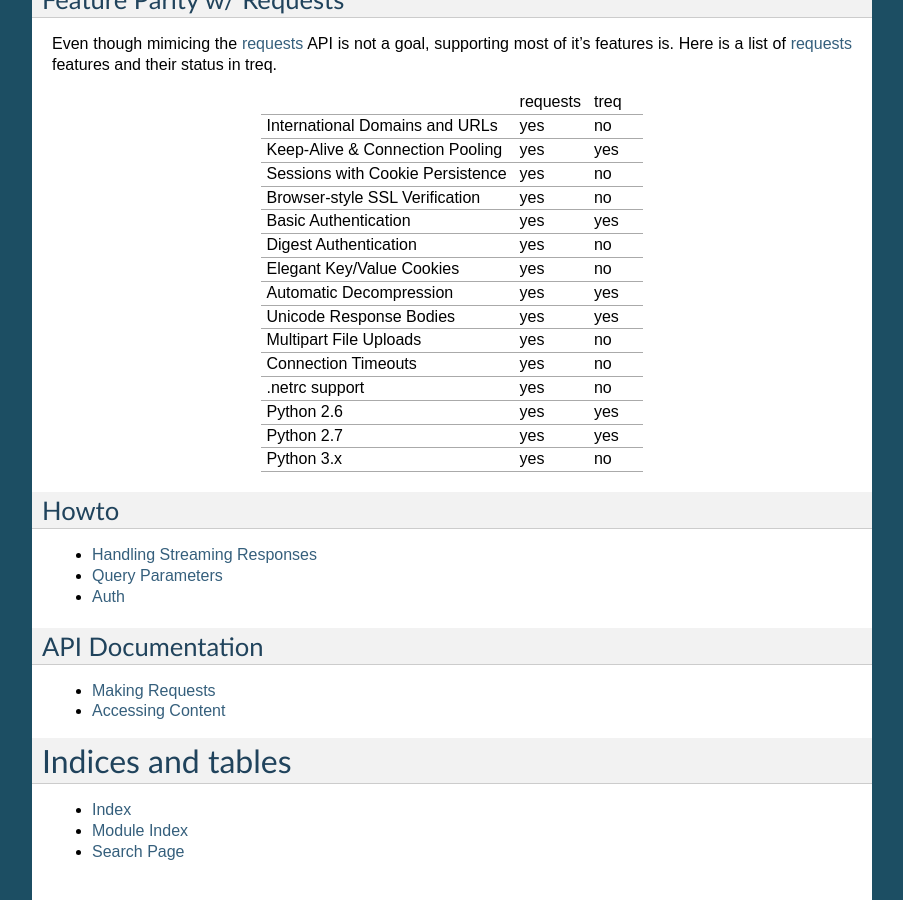
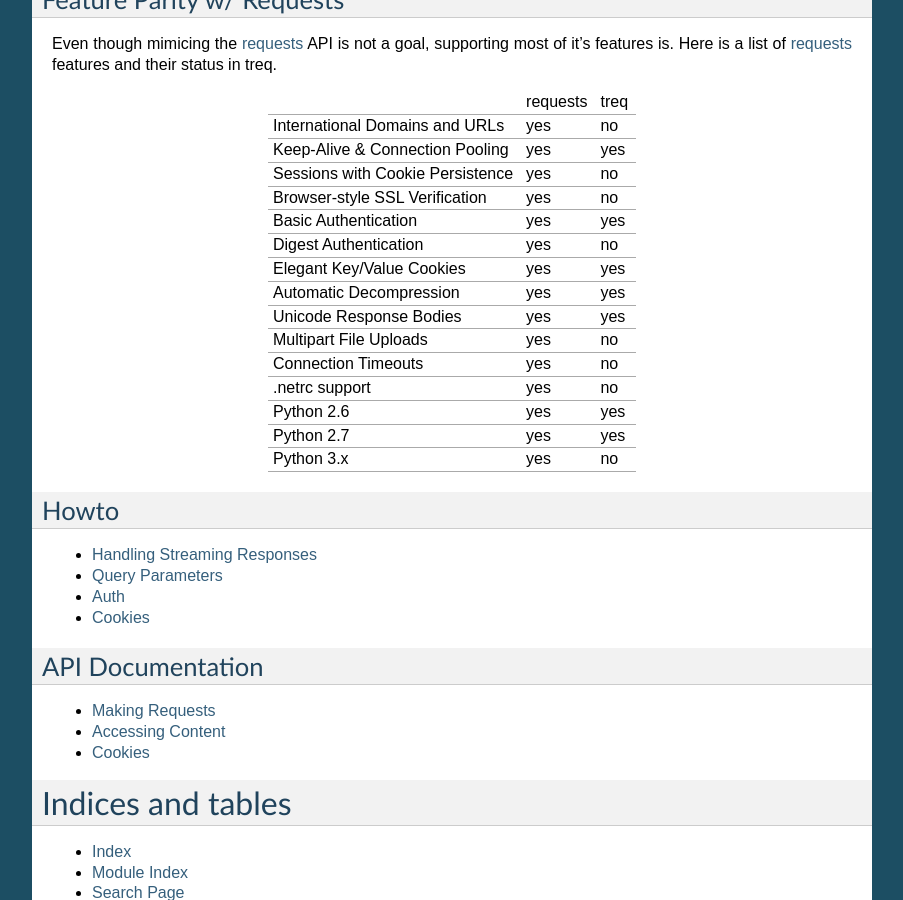
Before and after one commit to twisted/treq, a Sphinx documentation site: the page built from docs/index.rst, in a window 1280 px wide and 900 px high, scrolled down 1170 px. Shown: the whole window, without its empty margins (198-1101 px from the left). Built offline with Sphinx 7.4.7, drawn with Linux system fonts in a browser that asks for light colours.

Commit message:
More cookie work.

```diff
--- a/docs/api.rst
+++ b/docs/api.rst
@@ -18,3 +18,8 @@ Accessing Content
 .. autofunction:: content
 .. autofunction:: text_content
 .. autofunction:: json_content
+
+Cookies
+=======
+
+.. autofunction:: cookies
--- /dev/null
+++ b/docs/examples/using_cookies.py
@@ -0,0 +1,22 @@
+from twisted.internet.task import react
+from _utils import print_response
+
+import treq
+
+
+def main(reactor, *args):
+    d = treq.get('http://httpbin.org/cookies/set?hello=world')
+
+    def _get_jar(resp):
+        jar = treq.cookies(resp)
+
+        print 'The server set our hello cookie to: {0}'.format(jar['hello'])
+
+        return treq.get('http://httpbin.org/cookies', cookies=jar)
+
+    d.addCallback(_get_jar)
+    d.addCallback(print_response)
+
+    return d
+
+react(main, [])
--- a/docs/index.rst
+++ b/docs/index.rst
@@ -71,39 +71,39 @@ Feature Parity w/ Requests
 Even though mimicing the `requests`_ API is not a goal, supporting most of it's
 features is.  Here is a list of `requests`_ features and their status in treq.
 
-+----------------------------------+----------+------+---+
-|                                  | requests | treq |   |
-+----------------------------------+----------+------+---+
-| International Domains and URLs   | yes      | no   |   |
-+----------------------------------+----------+------+---+
-| Keep-Alive & Connection Pooling  | yes      | yes  |   |
-+----------------------------------+----------+------+---+
-| Sessions with Cookie Persistence | yes      | no   |   |
-+----------------------------------+----------+------+---+
-| Browser-style SSL Verification   | yes      | no   |   |
-+----------------------------------+----------+------+---+
-| Basic Authentication             | yes      | yes  |   |
-+----------------------------------+----------+------+---+
-| Digest Authentication            | yes      | no   |   |
-+----------------------------------+----------+------+---+
-| Elegant Key/Value Cookies        | yes      | no   |   |
-+----------------------------------+----------+------+---+
-| Automatic Decompression          | yes      | yes  |   |
-+----------------------------------+----------+------+---+
-| Unicode Response Bodies          | yes      | yes  |   |
-+----------------------------------+----------+------+---+
-| Multipart File Uploads           | yes      | no   |   |
-+----------------------------------+----------+------+---+
-| Connection Timeouts              | yes      | no   |   |
-+----------------------------------+----------+------+---+
-| .netrc support                   | yes      | no   |   |
-+----------------------------------+----------+------+---+
-| Python 2.6                       | yes      | yes  |   |
-+----------------------------------+----------+------+---+
-| Python 2.7                       | yes      | yes  |   |
-+----------------------------------+----------+------+---+
-| Python 3.x                       | yes      | no   |   |
-+----------------------------------+----------+------+---+
++----------------------------------+----------+------+
+|                                  | requests | treq |
++----------------------------------+----------+------+
+| International Domains and URLs   | yes      | no   |
++----------------------------------+----------+------+
+| Keep-Alive & Connection Pooling  | yes      | yes  |
++----------------------------------+----------+------+
+| Sessions with Cookie Persistence | yes      | no   |
++----------------------------------+----------+------+
+| Browser-style SSL Verification   | yes      | no   |
++----------------------------------+----------+------+
+| Basic Authentication             | yes      | yes  |
++----------------------------------+----------+------+
+| Digest Authentication            | yes      | no   |
++----------------------------------+----------+------+
+| Elegant Key/Value Cookies        | yes      | yes  |
++----------------------------------+----------+------+
+| Automatic Decompression          | yes      | yes  |
++----------------------------------+----------+------+
+| Unicode Response Bodies          | yes      | yes  |
++----------------------------------+----------+------+
+| Multipart File Uploads           | yes      | no   |
++----------------------------------+----------+------+
+| Connection Timeouts              | yes      | no   |
++----------------------------------+----------+------+
+| .netrc support                   | yes      | no   |
++----------------------------------+----------+------+
+| Python 2.6                       | yes      | yes  |
++----------------------------------+----------+------+
+| Python 2.7                       | yes      | yes  |
++----------------------------------+----------+------+
+| Python 3.x                       | yes      | no   |
++----------------------------------+----------+------+
 
 Howto
 -----
```
Also changed, not shown: docs/howto.rst (+19 -2 lines), 1 other file.
